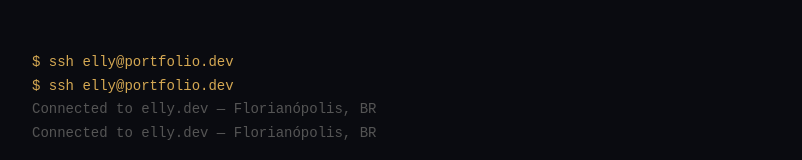
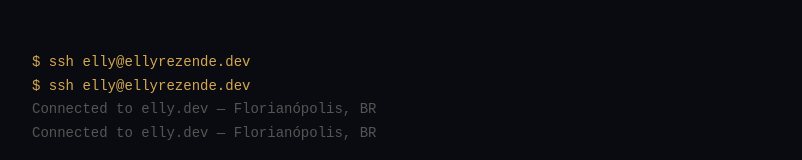
Before and after one commit to elly-rezende/elly-portfolio, a React (Vite) app: page / in a window 1280 px wide. Shown: the top 160 px of the page, without its empty margins (248-1050 px from the left). Built offline with nearby package versions, Linux system fonts and the light colour scheme.

Commit message:
Fix corrupted encoding and update email

```diff
--- a/src/App.jsx
+++ b/src/App.jsx
@@ -163,7 +163,7 @@ function TerminalBoot({ onComplete }) {
   const ref = useRef(null);
 
   const bootSequence = [
-    { text: "$ ssh elly@portfolio.dev", delay: 0, color: "#D4A853" },
+    { text: "$ ssh elly@ellyrezende.dev", delay: 0, color: "#D4A853" },
     { text: "Connected to elly.dev — Florianópolis, BR", delay: 600, color: "#555" },
     { text: "", delay: 1200 },
     { text: "  ╔═══════════════════════════════════════════╗", delay: 1500, color: "#D4A853" },
```
